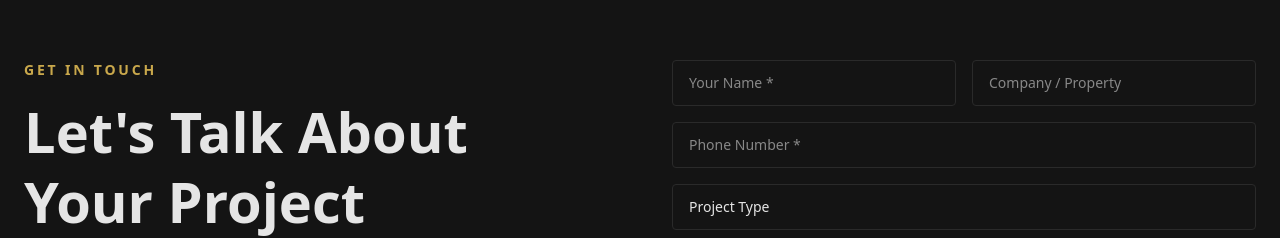
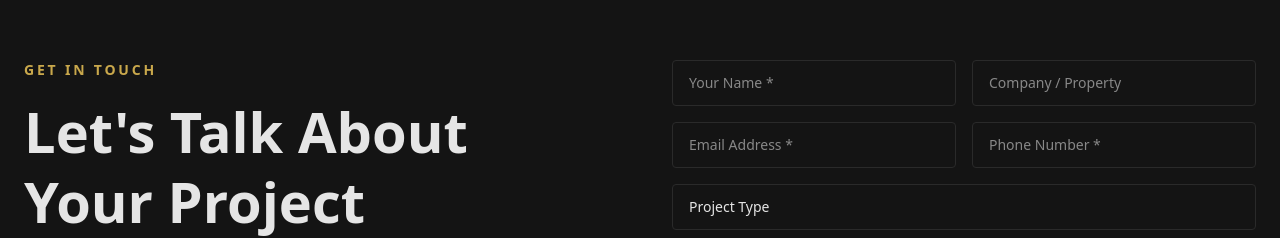
Before and after one commit to centeredmktg/building-nv, a Next.js app: page / in a window 1280 px wide. Shown: the part 4300-4538 px from the top of the page. Built offline with nearby package versions, Linux system fonts and the light colour scheme.

Commit message:
feat: add email field to contact form

```diff
--- a/src/components/sections/Contact.tsx
+++ b/src/components/sections/Contact.tsx
@@ -17,6 +17,7 @@ export default function Contact() {
   const [form, setForm] = useState({
     name: "",
     company: "",
+    email: "",
     phone: "",
     projectType: "",
     message: "",
@@ -39,7 +40,7 @@ export default function Contact() {
       });
       if (res.ok) {
         setStatus("success");
-        setForm({ name: "", company: "", phone: "", projectType: "", message: "" });
+        setForm({ name: "", company: "", email: "", phone: "", projectType: "", message: "" });
       } else {
         setStatus("error");
       }
@@ -99,6 +100,16 @@ export default function Contact() {
                   className={inputClass}
                 />
               </div>
+              <div className="grid grid-cols-1 sm:grid-cols-2 gap-4">
+                <input
+                  name="email"
+                  type="email"
+                  placeholder="Email Address *"
+                  required
+                  value={form.email}
+                  onChange={handleChange}
+                  className={inputClass}
+                />
                 <input
                   name="phone"
                   type="tel"
@@ -108,6 +119,7 @@ export default function Contact() {
                   onChange={handleChange}
                   className={inputClass}
                 />
+              </div>
               <select
                 name="projectType"
                 value={form.projectType}
```
Lines whose indentation alone changed are shown as unchanged.
